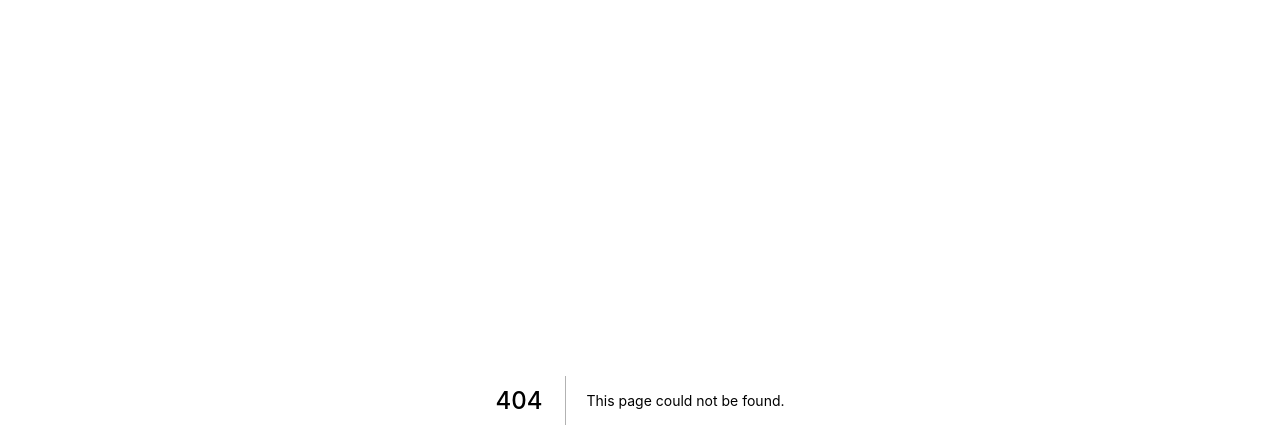
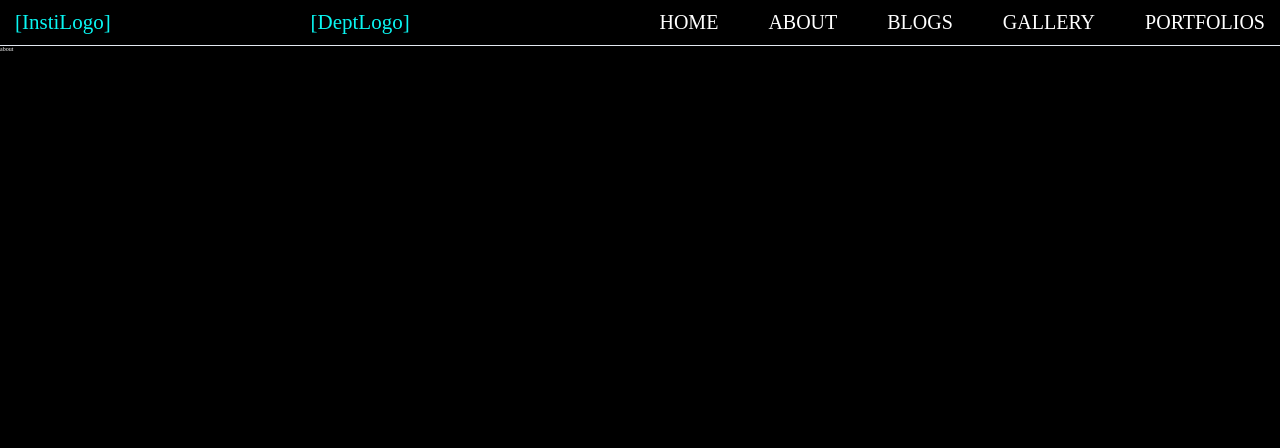
Before and after one commit to MACS-IIT-BHU/web-frontend, a Next.js app: page /about in a window 1280 px wide. Before the commit this address had no page. Shown: the top 448 px of the page. Built offline with nearby package versions, Linux system fonts and the light colour scheme.

Commit message:
added NavBar

```diff
--- /dev/null
+++ b/components/layout.js
@@ -0,0 +1,52 @@
+import { useState } from 'react';
+import Link from "next/link";
+import styles from "../styles/Layout.module.css";
+
+export default function Layout({children}){
+  const [isOpen, setIsOpen ]= useState(false);
+  const openMenu = () => setIsOpen(!isOpen);
+    return<>
+
+    <header className={styles.header}>
+        <nav className={styles.navbar}>
+            <a className={styles.navlogo}>[InstiLogo]</a>
+            <a className={styles.navlogo}>[DeptLogo]</a>
+          <ul className={isOpen === false ? styles.navmenu : styles.navmenu + ' ' +styles.active}>
+            <li className={styles.navitem}>
+              <Link href="/">
+                <a className={styles.navlink}>Home</a>
+              </Link>
+            </li>
+            <li className={styles.navitem}>
+              <Link href="about">
+                <a className={styles.navlink}>About</a>
+              </Link>
+            </li>
+            <li className={styles.navitem}>
+              <Link href="/blogs">
+                <a className={styles.navlink}>Blogs</a>
+                </Link>
+            </li>
+            <li className={styles.navitem}>
+              <Link href="/gallery">
+                <a className={styles.navlink}>Gallery</a>
+                </Link>
+            </li>
+            <li className={styles.navitem}>
+              <Link href="/portfolios">
+                <a className={styles.navlink}>Portfolios</a>
+                </Link>
+            </li>
+          </ul>
+          <button className={isOpen===false ? styles.hamburger : styles.hamburger + ' ' + styles.active} onClick={openMenu}>
+            <span className={styles.bar}></span>
+            <span className={styles.bar}></span>
+            < span className={styles.bar}></span>
+            <span className={styles.bar}></span>
+            <span className={styles.bar}></span>
+          </button>
+        </nav>
+      </header>
+  {children}
+  </>
+}
--- a/pages/_app.js
+++ b/pages/_app.js
@@ -1,7 +1,10 @@
 import '../styles/globals.css'
+import Layout from '../components/layout'
 
 function MyApp({ Component, pageProps }) {
-  return <Component {...pageProps} />
+  return  <Layout>
+            <Component {...pageProps} />
+          </Layout>
 }
 
 export default MyApp
--- /dev/null
+++ b/pages/about.js
@@ -0,0 +1,11 @@
+
+
+const about = () => {
+  return (
+    <>
+     about
+    </>
+  )
+}
+
+export default about
--- /dev/null
+++ b/styles/Layout.module.css
@@ -0,0 +1,98 @@
+.header{
+    border-bottom: 1px solid #E2E8F0;
+}
+
+.navbar {
+    display: flex;
+    justify-content: space-between;
+    align-items: center;
+    padding: 1rem 1.5rem;
+}
+
+.hamburger {
+    display: none;
+}
+
+.bar {
+    display: block;
+    width: 35px;
+    height: 3px;
+    margin: 5px auto;
+    -webkit-transition: all 0.3s ease-in-out;
+    transition: all 0.3s ease-in-out;
+    background-color: white;
+}
+
+.navmenu {
+    display: flex;
+    justify-content: space-between;
+    align-items: center;
+}
+
+.navitem {
+    margin-left: 5rem;
+}
+
+.navlink{
+    font-size: 2rem;
+    font-weight: 400;
+    color: white;
+    text-transform: uppercase;
+}
+
+.navlink:hover{
+    color: #F6B909;
+}
+
+.navlogo {
+    font-size: 2.1rem;
+    font-weight: 500;
+    color:#09F6F2;
+}
+
+@media only screen and (max-width: 768px) {
+    .navmenu {
+        position: fixed;
+        left: -100%;
+        top: 5rem;
+        flex-direction: column;
+        color :white;
+        background-color: black;
+        width: 100%;
+        border-radius: 10px;
+        text-align: center;
+        transition: 0.3s;
+        box-shadow:
+            0 10px 27px black;
+    }
+
+
+    .navmenu.active {
+        left: 0;
+    }
+
+    .navitem {
+        margin: 2.5rem 0;
+    }
+
+    .hamburger {
+        display: block;
+        cursor: pointer;
+        color:white;
+    }
+
+    .hamburger.active .bar:nth-child(2) {
+        opacity: 0;
+        color:white;
+    }
+
+    .hamburger.active .bar:nth-child(1) {
+        -webkit-transform: translateY(8px) rotate(45deg);
+        transform: translateY(8px) rotate(45deg);
+    }
+
+    .hamburger.active .bar:nth-child(3) {
+        -webkit-transform: translateY(-8px) rotate(-45deg);
+        transform: translateY(-8px) rotate(-45deg);
+    }
+}
--- a/styles/globals.css
+++ b/styles/globals.css
@@ -1,26 +1,36 @@
-html,
-body {
+* {
+  margin: 0;
   padding: 0;
-  margin: 0;
-  font-family: -apple-system, BlinkMacSystemFont, Segoe UI, Roboto, Oxygen,
-    Ubuntu, Cantarell, Fira Sans, Droid Sans, Helvetica Neue, sans-serif;
+  box-sizing: border-box;
+}
+
+html,body, body * {
+  font-family: 'Lucida Handwriting', cursive;
+  color:white;
+  background-color:black;
+ font-size: 62.5%;
+}
+
+li {
+  list-style: none;
 }
 
 a {
-  color: inherit;
   text-decoration: none;
 }
-
-* {
-  box-sizing: border-box;
+button {
+background: transparent;
+border: none;
+cursor: pointer;
+padding: 0;
 }
 
-@media (prefers-color-scheme: dark) {
-  html {
-    color-scheme: dark;
-  }
-  body {
-    color: white;
-    background: black;
-  }
+button:hover,
+button:focus {
+  background:transparent;
 }
+
+button:focus {
+  outline: none;
+
+}
```
Also changed, not shown: pages/blogs.js (added, +11 -0 lines), pages/gallery.js (added, +11 -0 lines), pages/index.js (+6 -66 lines), pages/portfolios.js (added, +9 -0 lines), 1 other file (tests, documents, lock files or other folders).
